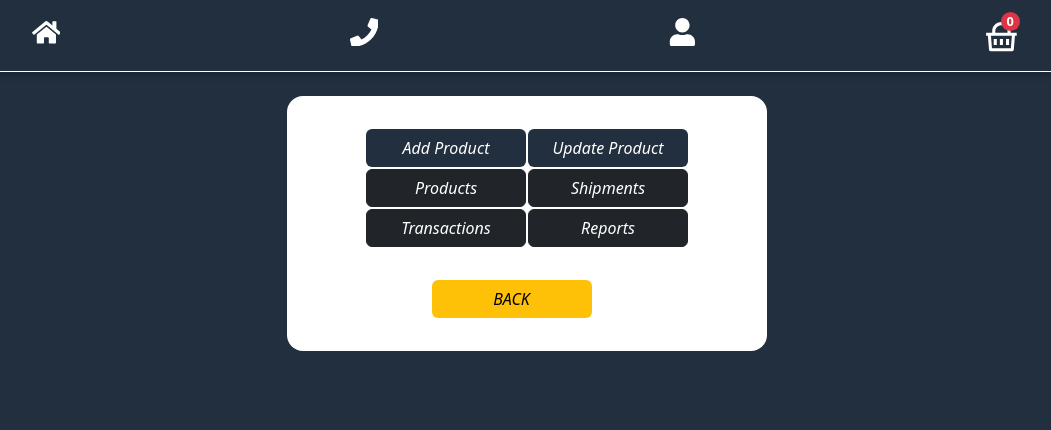
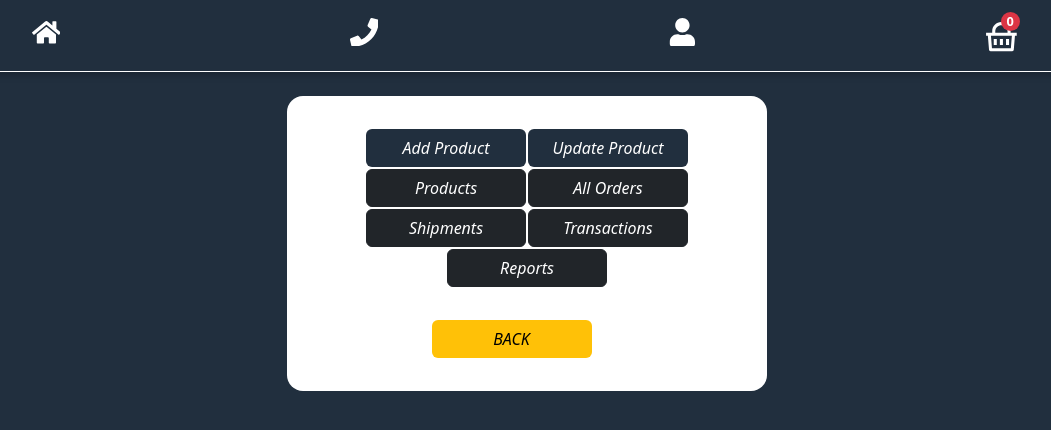
Before and after one commit to whenkii/mangoes_fe, a React (Create React App) app: page /admin in a window 1280 px wide. Shown: the top 430 px of the page, without its empty margins (113-1164 px from the left). Built offline with nearby package versions, Linux system fonts and the light colour scheme; no server answers.

Commit message:
DelieryReportAdded

```diff
--- a/src/components/Admin.js
+++ b/src/components/Admin.js
@@ -26,6 +26,10 @@ export default function SignIn() {
         <Link to="/products" className="btn btn-dark tabs">
           {" "}
           Products{" "}
+        </Link>
+        <Link to="/allorders" className="btn btn-dark tabs">
+          {" "}
+          All Orders{" "}
         </Link>
         <Link to="/shipments" className="btn btn-dark tabs">
           {" "}
--- a/src/components/Reportsqls.jsx
+++ b/src/components/Reportsqls.jsx
@@ -69,6 +69,7 @@ export function OrdersSummaryByLocation(props) {
     group by location,p.name,del_mode
     order by location desc` ;
     const [orderDetails,setOrderDetails]= useState([]);
+
 
     //Mount - Get Orders details
     useEffect(() => {
```
Also changed, not shown: 6 other files (tests, documents, lock files or other folders).
